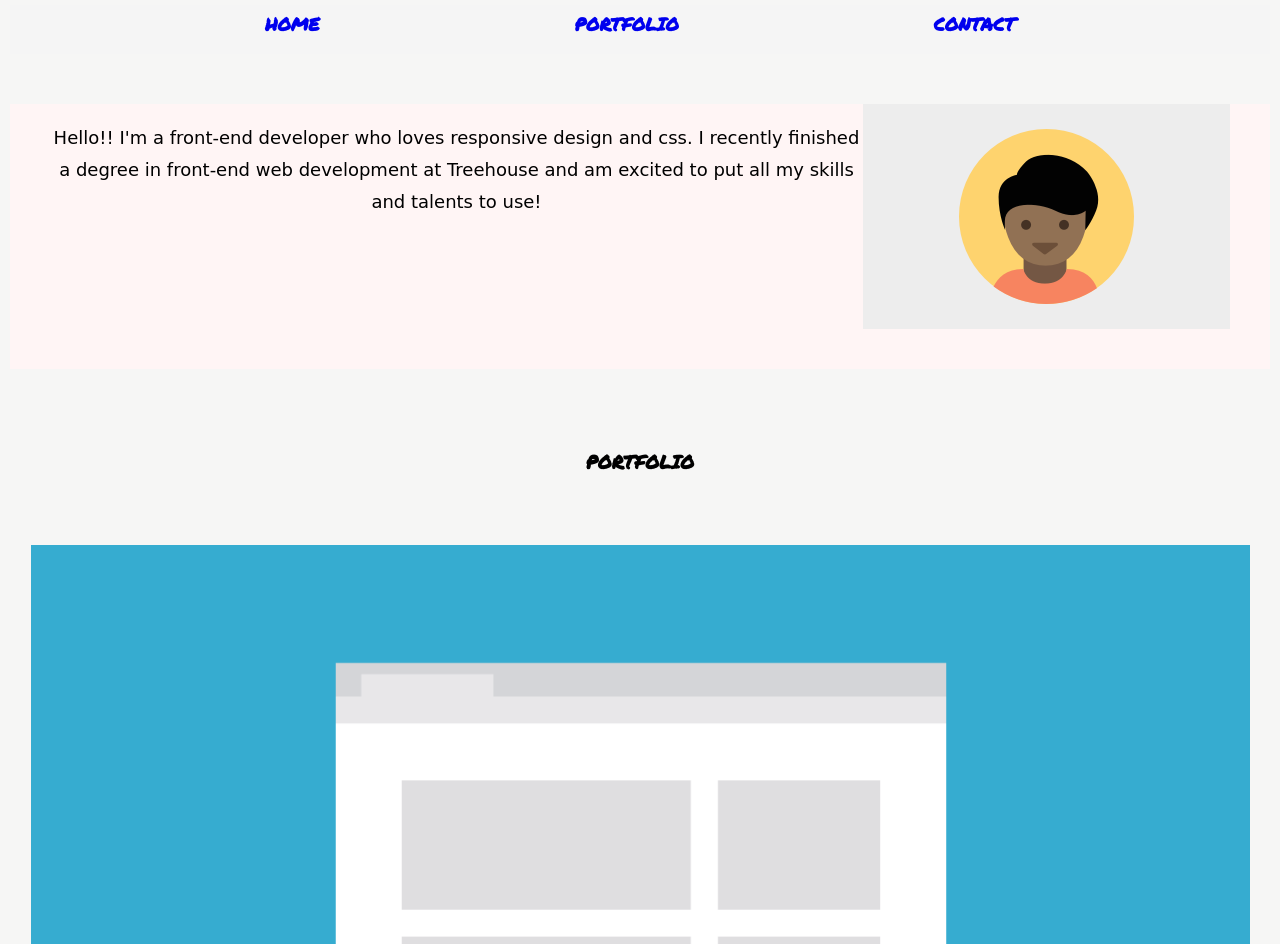
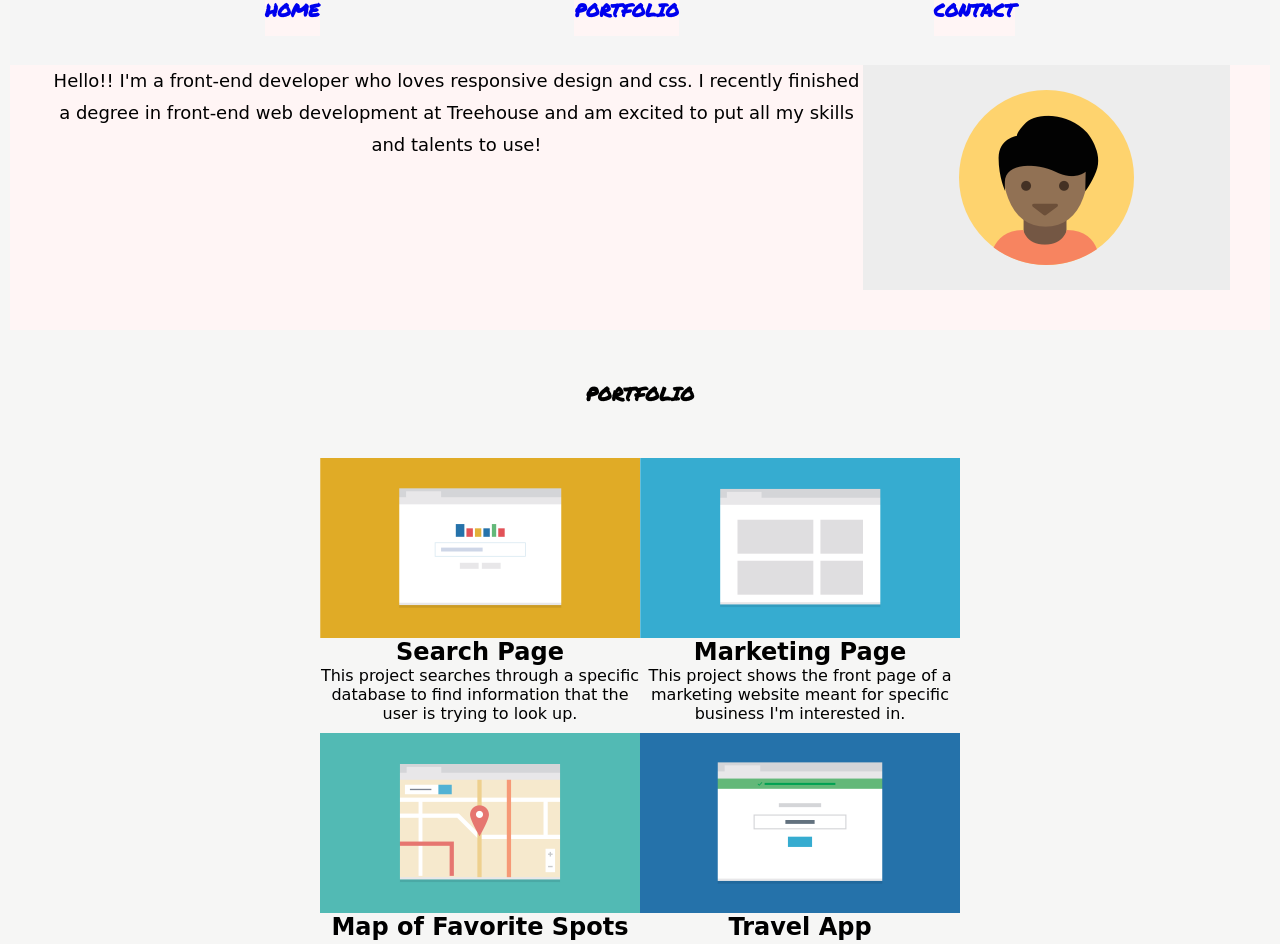
Before and after one commit to lodestar1111/Project-2, a plain HTML site: page index.html in a window 1280 px wide. Shown: the part 77-1021 px from the top of the page. Drawn offline with Linux system fonts and the light colour scheme; a web font is replaced by a local one.

Commit message:
better results with layout

```diff
--- a/css/styles.css
+++ b/css/styles.css
@@ -1,7 +1,8 @@
 
 *{
 box-sizing: border-box;
-
+margin: 0;
+padding: 0;
 }
 
 
@@ -11,7 +12,11 @@ font-family: "Odibee Sans", cursive;
 background-color: rgb(246, 246, 245);
 margin: 0;
 text-align: center;
-max-width: 100%;
+width: 100%;
+display: flex;
+justify-content: center;
+align-items: center;
+flex-wrap: wrap;
 
 
 }
@@ -22,7 +27,16 @@ margin: 10px 10px;
 
 
 
+
 }
+.top-nav{
+    width: 100%;
+    display: flex;
+    justify-content: center;
+    align-items: center;
+    flex-direction: column;
+}
+
 
 header a {
     text-decoration: none;
@@ -93,6 +107,7 @@ font-size: large;
 footer {
 background-color: rgb(255, 245, 245);
 padding: 20px 10px 20px 10px;
+max-width: 100%;
 
 
 }
@@ -110,13 +125,21 @@ address{
     font-size: large;
 
 
+
 }
 #portfolio {
 padding: 30px;
+max-width: 100%;
 
 }
+.nav {
+    background-color: rgb(255, 245, 245);
+}
 
+main {
+margin: 20px;
 
+}
 
 
 
@@ -128,7 +151,7 @@ body {
     display: flex;
     flex-flow: column wrap;
     align-content: center;
-    max-width: 100%;
+
 
 }
 header {
@@ -170,34 +193,25 @@ footer p {
 
 /* Media Queries */
 
+@media (min-width: 320px){
 
 
 
 @media (min-width: 768px ) {
-    body {
+    .portfolio {
 
-     display: flex;
-     flex-direction: column;
-     align-content: center;
-     max-width: 100%;
+
 
 }
 
 
-header {
+.top-nav {
+    width: 100%;
+    height: 100px;
     display: flex;
-    flex-direction: column;
-    align-content: center;
-
-
-}
-.top-nav {
-display: flex;
-flex-flow: row wrap;
-justify-content: space-evenly;
-line-height: 0.2;
-margin-top: 15px;
-margin-bottom: 50px;
+    justify-content: space-evenly;
+    align-items: center;
+    flex-direction: row;
 
 }
 
@@ -206,16 +220,16 @@ display: flex;
 flex-direction: row-reverse;
 
 
-
 }
 
-#portfolio {
-display: flex;
-flex-direction: column;
+main {
+    display: flex;
+    width: 50%;
 
 
 
 
+}
 
 
 
@@ -227,8 +241,10 @@ flex-direction: column;
 
 
 div.col-1 {
-   flex-flow: column wrap;
-
+   display: flex;
+    max-width: 50%;
+    flex-direction: column;
+    float: right;
 
 
 
@@ -236,7 +252,10 @@ div.col-1 {
 
 }
 div.col-2 {
-   flex-wrap: wrap;
+    max-width: 50%;
+    display: flex;
+    flex-direction: column;
+    float: left;
 
 
 
@@ -249,7 +268,7 @@ div.col-2 {
 @media (max-width: 1024px) {
  .top-nav {
 display: flex;
-justify-content: space-around;
+
 
 
  }
@@ -265,5 +284,6 @@ header h1 {
 }
 .nav{
 
+
 }
 }
--- a/index.html
+++ b/index.html
@@ -22,7 +22,7 @@
 <body>
     <header>
 
-            <section id="home">
+
         <h1>Greg Simileer</h1>
 
 
@@ -42,7 +42,7 @@
     </header>
 
     <main>
-    <section id="portfolio">
+    <section class="portfolio">
     <h3>Portfolio</h3>
 
 
```
